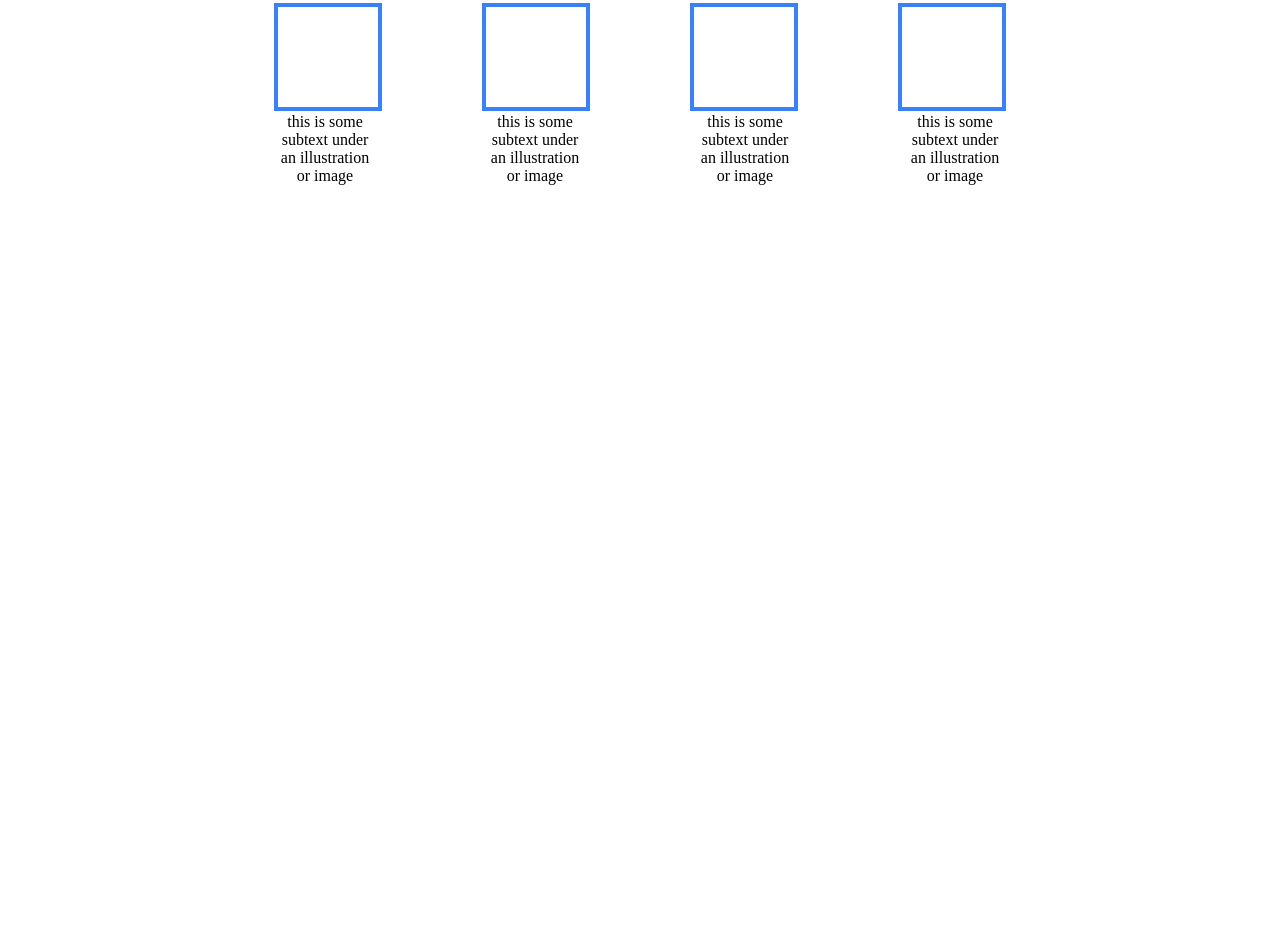
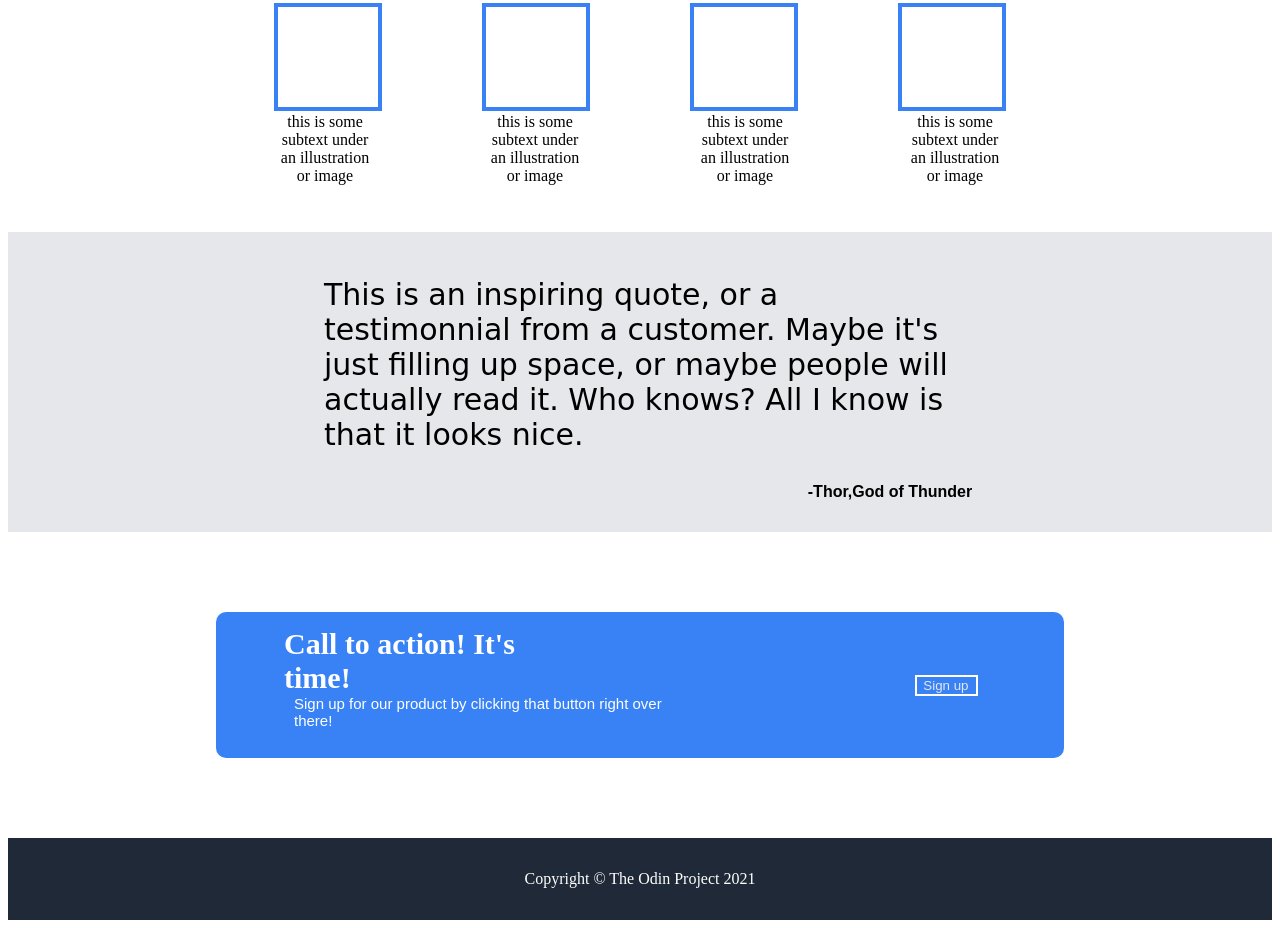
Before and after one commit to larrysl2/landingpage, a plain HTML site: page index.html in a window 1280 px wide. Shown: the part 476-1404 px from the top of the page. Before the commit the page ends 800 px from the top, so only its background shows below. Drawn offline with Linux system fonts and the light colour scheme.

Commit message:
completed
git status
cd landingpage

```diff
--- a/index.html
+++ b/index.html
@@ -43,5 +43,26 @@
             <p>this is some subtext under an illustration or image</p>
         </div>
     </div>
+    <div class=gray>
+        <div class=saying>
+            <p class=quote>This is an inspiring quote, or a testimonnial from a customer. Maybe it's just filling up space, or  maybe people will actually read it. Who knows? All I know is that it looks nice. </p>
+            <p class = thor>-Thor,God of Thunder</p>
+        </div>
+    </div>
+    <div class="sign-up">
+        <div class="container">
+            <div class="left">
+                <strong>Call to action! It's time!</strong>
+                <p class=signup>Sign up for our product by clicking that button right over there!</p>
+            </div>
+            <div class="right">
+                <button class="secondary">Sign up</button>
+            </div>
+        </div>
+    </div>
+
+    <footer>
+        Copyright &copy; The Odin Project 2021
+    </footer>
   </body>
 </html>
--- a/styles.css
+++ b/styles.css
@@ -57,11 +57,12 @@
     font-size:18px;
     font-family: arial;
     color:#e5e7eb;
-    margin-top:-30px;
+    margin-top:-120px;
 }
 .left button{
     display:flex;
     width:14%;
+    margin-top: -100px;
     margin-left:200px;
     background:#3882f6;
     color:#f9faf8;
@@ -128,3 +129,107 @@
     margin-top: 0px;
     text-align:center;
   }
+.gray {
+    display: flex;
+    height: 300px;
+    background: #e5e7eb;
+    flex-wrap:wrap;
+}
+.saying {
+    display:flex;
+    width:100%;
+
+    gap:100px;
+    justify-content: center;
+    flex-wrap:wrap;
+}
+.quote{
+    display:flex;
+    width:50%;
+    color:black;
+    font-family: cursive;
+    font-size: 30px;
+    justify-content: center;
+    align-items: center;
+
+    margin-bottom: -100px;
+}
+.thor{
+    display:flex;
+    width:100%;
+    color:black;
+    font-family: arial;
+    justify-content: center;
+    align-items: center;
+
+    padding-left: 500px;
+    margin-top: 0px;
+    font-weight: bold;
+}
+
+.sign-up {
+    display: flex;
+    justify-content: center;
+    align-items: center;
+    padding: 5em 13em;
+}
+.container {
+    display: flex;
+    justify-content: space-around;
+    align-items: center;
+    background-color: #3882F6;
+    padding: 3em;
+    width: 100%;
+    height:50px;
+    border-radius: 10px;
+}
+
+.container button {
+    border: 2px solid #FFF;
+    display:flex;
+    width:25%;
+    margin-left: 150px;
+    background-color: #3882F6;
+    color: #e5e7eb;
+}
+.left{
+    display:flex;
+    width:100%;
+
+    gap:100px;
+    justify-content: center;
+    flex-wrap:wrap;
+}
+strong {
+    display:flex;
+    width:60%;
+    font-size: 30px;
+    justify-content: center;
+    align-items: center;
+    color: #FFF;
+
+    margin:50px;
+    margin-left: 20px;
+    margin-top: 0px;
+
+}
+
+.sign-up p{
+    display:flex;
+    width:75%;
+    color:white;
+    font-size: 15px;
+    justify-content: center;
+    align-items: center;
+
+    margin-left: 30px;
+    margin-top: -150px;
+}
+footer {
+    background-color: #1f2937;
+    color: #FFF;
+    display: flex;
+    justify-content: center;
+    align-items: center;
+    padding: 2em 0;
+}
```
